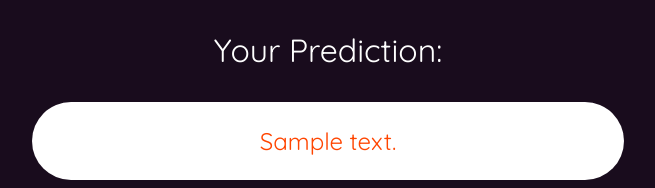
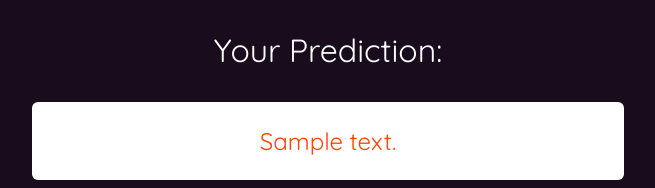
Before and after one commit to anshimathur0325/Diabetes-ML-Flask-App, a Flask app: template templates/index.html in a window 1280 px wide. Shown: the part 654-842 px from the top of the page, without its empty margins (312-967 px from the left). Run offline with Flask 2, Linux system fonts and the light colour scheme; the template is opened without the code that fills it: most values are stand-ins (such as "Sample title", 1, 10 or a date in 2020); parts of the project's set-up code (start-up, migrations or seed data) failed here and were passed over.

Commit message:
Change styling of output

```diff
--- a/static/css/style.css
+++ b/static/css/style.css
@@ -40,7 +40,7 @@ button {
   background-color:white;
   padding-bottom: 1em;
   padding-top: 1em;
-  border-radius: 10em;
+  border-radius: 0.25em;
   width:50%;
   margin-left: auto;
   margin-right: auto;
```
